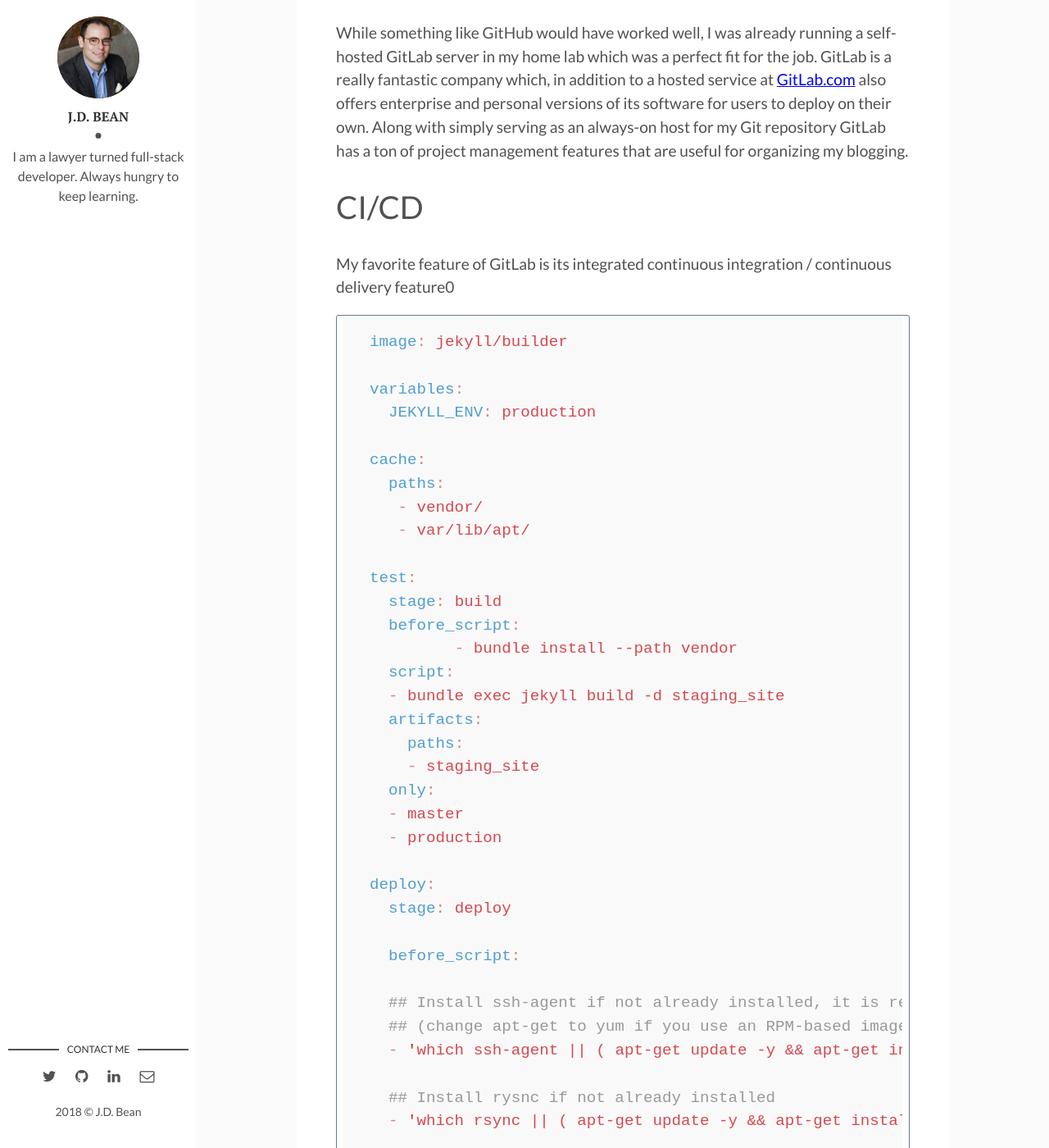
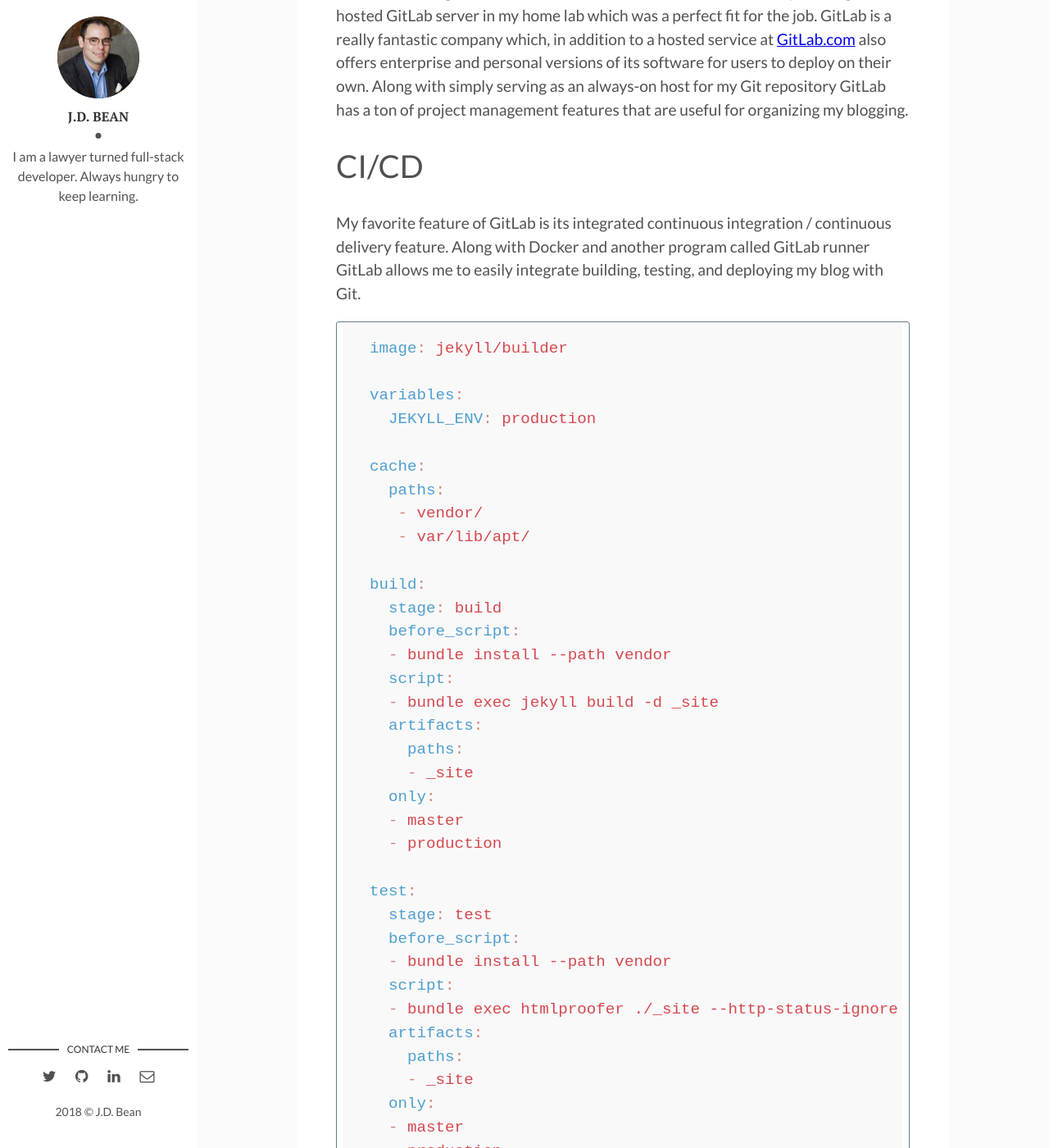
Before and after one commit to jdbean/blog-mirror, a Jekyll site: the page built from _posts/2018-03-29-blogging-workflow.md, in a window 1280 px wide and 1400 px high, scrolled down 2362 px. Shown: the whole window at 82% size. Built offline with Jekyll 4.4.1, drawn with Linux system fonts in a browser that asks for light colours; some of the changed text lies outside the part shown.

Commit message:
drafting

````diff
--- a/_posts/2018-03-29-blogging-workflow.md
+++ b/_posts/2018-03-29-blogging-workflow.md
@@ -72,7 +72,7 @@ Along with simply serving as an always-on host for my Git repository GitLab has
 
 # CI/CD
 
-My favorite feature of GitLab is its integrated continuous integration / continuous delivery feature0
+My favorite feature of GitLab is its integrated continuous integration / continuous delivery feature. Along with Docker and another program called GitLab runner GitLab allows me to easily integrate building, testing, and deploying my blog with Git.
 
 ``` yml
 image: jekyll/builder
@@ -85,21 +85,35 @@ cache:
    - vendor/
    - var/lib/apt/
 
-test:
+build:
   stage: build
   before_script:
-         - bundle install --path vendor
+  - bundle install --path vendor
   script:
-  - bundle exec jekyll build -d staging_site
+  - bundle exec jekyll build -d _site
   artifacts:
     paths:
-    - staging_site
+    - _site
+  only:
+  - master
+  - production
+
+test:
+  stage: test
+  before_script:
+  - bundle install --path vendor
+  script:
+  - bundle exec htmlproofer ./_site --http-status-ignore "999"
+  artifacts:
+    paths:
+    - _site
   only:
   - master
   - production
 
 deploy:
   stage: deploy
+  environment: staging
 
   before_script:
 
@@ -129,8 +143,8 @@ deploy:
   script:
 
   ## Deploy the staging directory to the staging server
-  - rsync -avz --delete -e ssh --progress -r staging_site/ "$SITE_USER_AND_ADDRESS"
+  - rsync -avz --delete -e ssh --progress -r _site/ "$SITE_USER_AND_ADDRESS"
 
   only:
-  - production
+  - master
 ```
````
Also changed, not shown: other parts of _posts/2018-03-29-blogging-workflow.md (+1 -1 lines).
